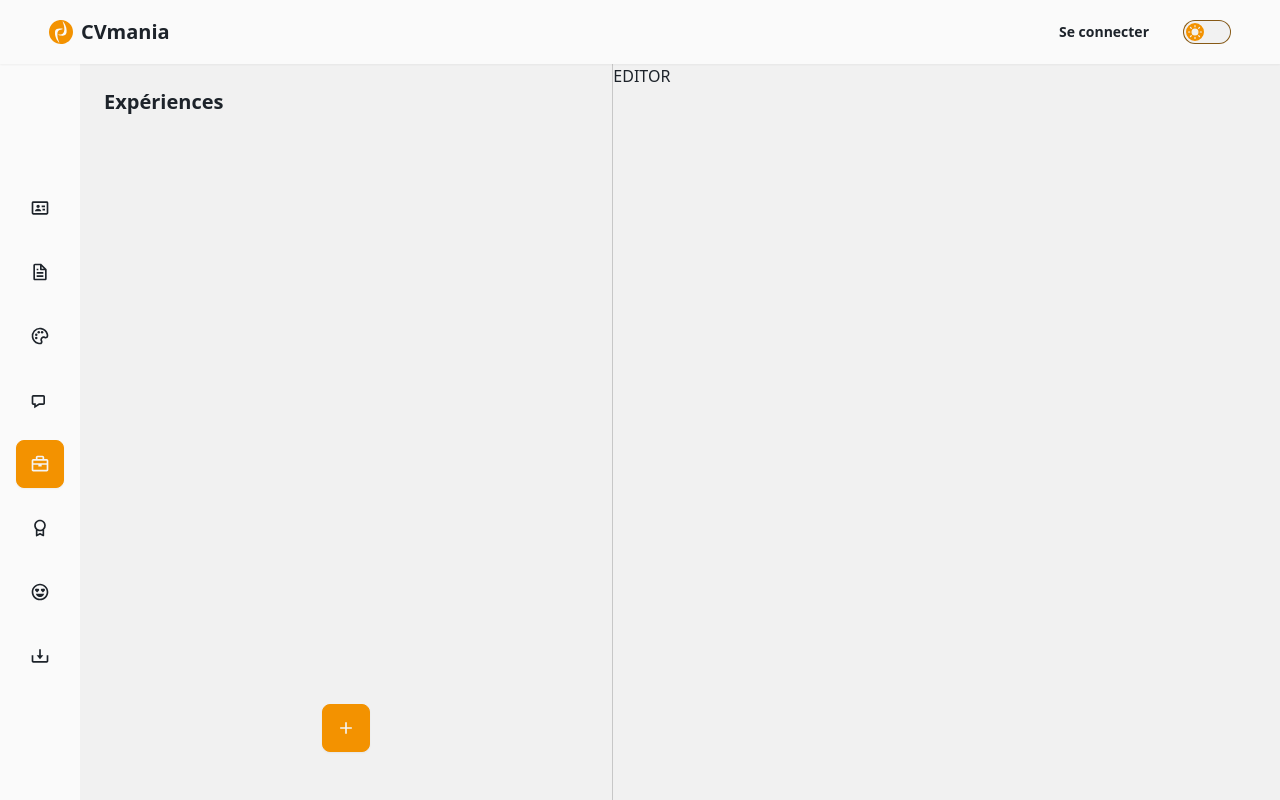
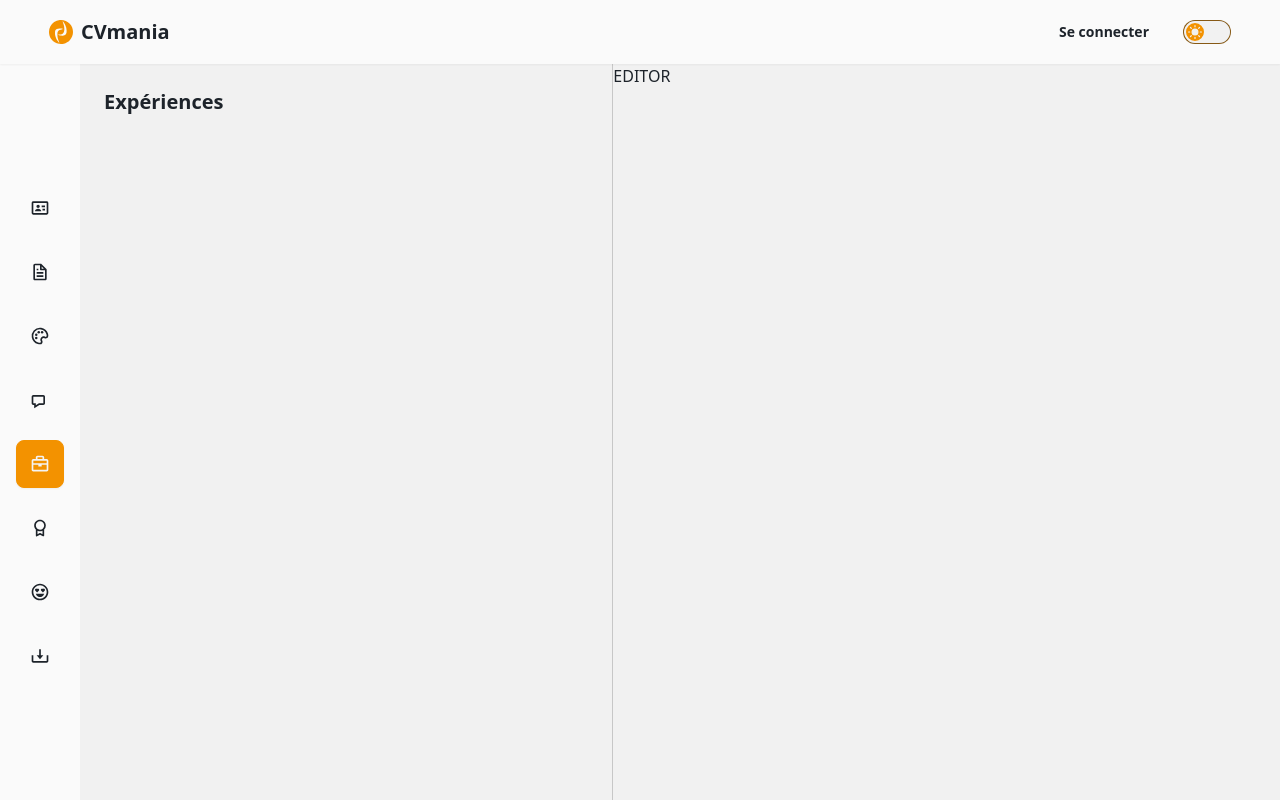
Before and after one commit to coachmania/refactor, a Vue app in the folder vue/: page /experience in a window 1280 px wide. Built offline with nearby package versions, Linux system fonts and the light colour scheme.

Commit message:
delete add itemButton

```diff
--- a/vue/src/components/experience/ExperiencePage.vue
+++ b/vue/src/components/experience/ExperiencePage.vue
@@ -3,7 +3,6 @@
 	<EditorLayout>
 		<SectionLayout>
 			<CardTitle>Expériences</CardTitle>
-			<AddSectionButton/>
 		</SectionLayout>
 	</EditorLayout>
 </template>
@@ -14,6 +13,5 @@ import apiClient from '@/services/api';
 import Header from '@/components/header/Header.vue';
 import EditorLayout from '../layout/EditorLayout.vue';
 import SectionLayout from '../layout/SectionLayout.vue';
-import AddSectionButton from '../global/AddSectionButton.vue';
 import CardTitle from '../global/CardTitle.vue';
 </script>
--- a/vue/src/components/formation/FormationPage.vue
+++ b/vue/src/components/formation/FormationPage.vue
@@ -3,7 +3,6 @@
 	<EditorLayout>
 		<SectionLayout>
 			<CardTitle>Formations</CardTitle>
-			<AddSectionButton/>
 		</SectionLayout>
 	</EditorLayout>
 </template>
@@ -14,6 +13,5 @@ import apiClient from '@/services/api';
 import Header from '@/components/header/Header.vue';
 import EditorLayout from '../layout/EditorLayout.vue';
 import SectionLayout from '../layout/SectionLayout.vue';
-import AddSectionButton from '../global/AddSectionButton.vue';
 import CardTitle from '../global/CardTitle.vue';
 </script>
--- a/vue/src/components/global/AddSectionButton.vue
+++ /dev/null
@@ -1,12 +0,0 @@
-<template>
-	<div class="h-full"></div>
-	<div class="sticky bottom-md mt-md flex items-center justify-center">
-		<SquareButton>
-			<svg class="fill-current h-icon w-icon" xmlns="http://www.w3.org/2000/svg" width="24" height="24" viewBox="0 0 24 24"><path d="M19 11h-6V5h-2v6H5v2h6v6h2v-6h6z"></path></svg>
-		</SquareButton>
-	</div>
-</template>
-
-<script setup>
-import SquareButton from '../button/SquareButton.vue';
-</script>
--- a/vue/src/components/hobbie/HobbiePage.vue
+++ b/vue/src/components/hobbie/HobbiePage.vue
@@ -3,7 +3,6 @@
 	<EditorLayout>
 		<SectionLayout>
 			<CardTitle>Centres d'intérêts</CardTitle>
-			<AddSectionButton/>
 		</SectionLayout>
 	</EditorLayout>
 </template>
@@ -14,6 +13,5 @@ import apiClient from '@/services/api';
 import Header from '@/components/header/Header.vue';
 import EditorLayout from '../layout/EditorLayout.vue';
 import SectionLayout from '../layout/SectionLayout.vue';
-import AddSectionButton from '../global/AddSectionButton.vue';
 import CardTitle from '../global/CardTitle.vue';
 </script>
```
